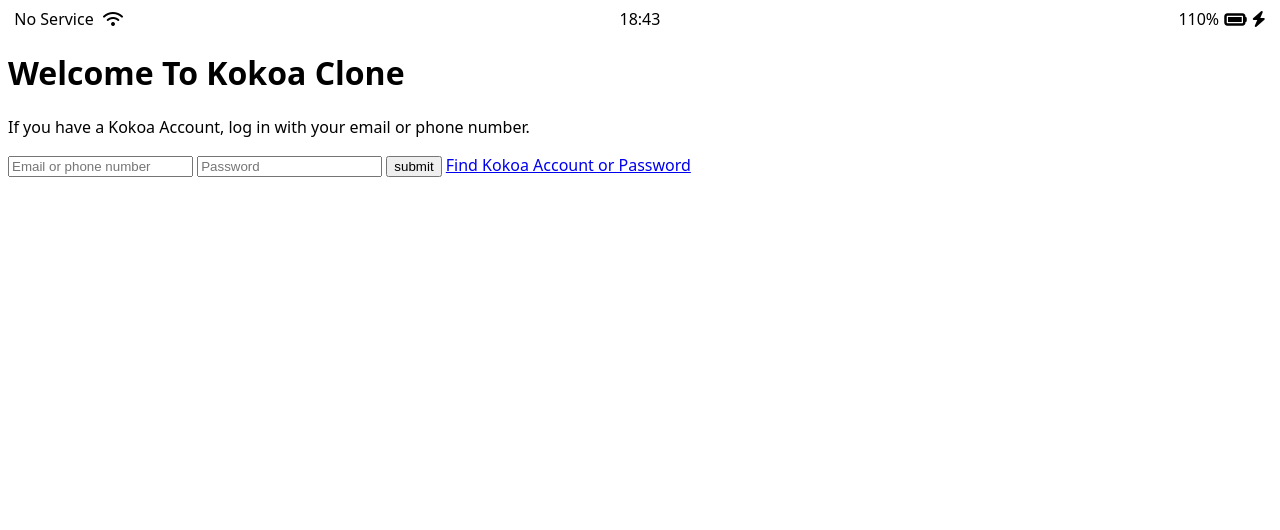
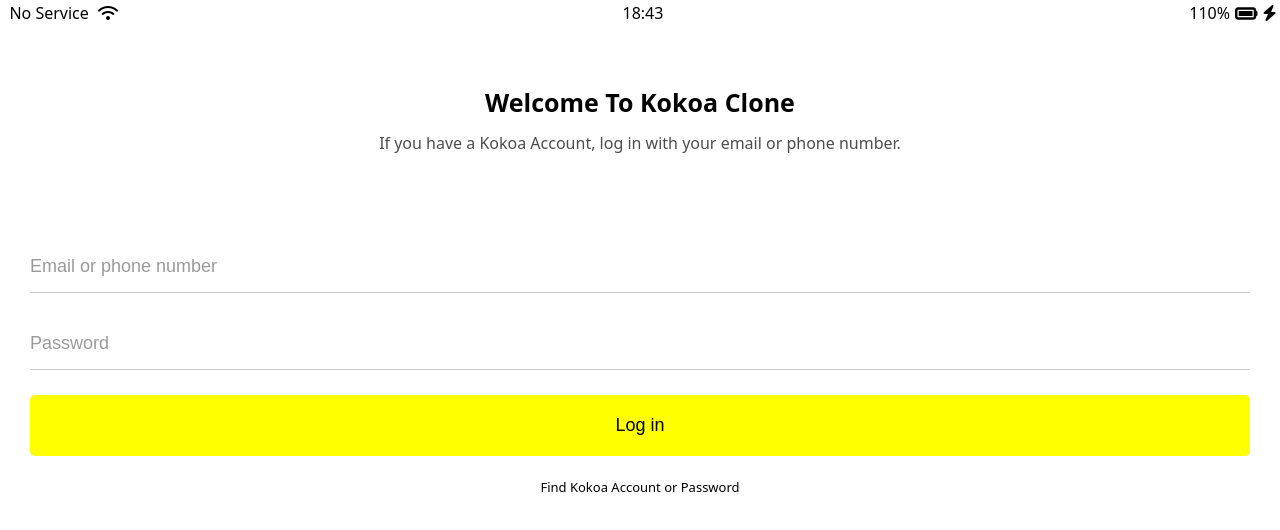
Before and after one commit to whited12/kokoa, a plain HTML site: page index.html in a window 1280 px wide. Drawn offline with Linux system fonts and the light colour scheme; files that its build step writes are made by us from their sources.

Commit message:
#6-5~11
재밌다

근데 지루하다

??

```diff
--- /dev/null
+++ b/1.css
@@ -0,0 +1,53 @@
+body {
+  background-color: rgb(255, 255, 255);
+  display: flex;
+  flex-direction: column;
+  align-items: center;
+  justify-content: center;
+  width: 100vw;
+}
+
+section {
+  display: flex;
+  justify-content: space-around;
+  width: 400px;
+  margin-bottom: 30px;
+}
+/* 박스 2개씩 1개의 column을 총2개 만들거기 때문에 section 을 두 군데로 나눠서 flex 할거임 */
+
+div > div {
+  height: 80px;
+  background-color: rgb(222, 230, 236);
+  position: relative;
+  top: 10px;
+  border: none;
+}
+/* 위에 흰색 바는 div 박스의 relative를 시켜서 위에 둥둥뜨게 함 */
+
+div {
+  width: 180px;
+  height: 360px;
+  border: 3px solid white;
+  display: flex;
+}
+/* div 박스의 크기와 Flex */
+
+section:first-child > div:first-child {
+  background-color: tomato;
+}
+
+/* 첫번째 section 의 첫번째 div 자식 (빨간색) */
+
+section:first-child > div:nth-child(2) {
+  background-color: teal;
+}
+/* 첫번째 section 의 두번째 div 자식 (teal색) */
+section:nth-child(2) > div:first-child {
+  background-color: burlywood;
+}
+/* 두번째 section의 첫번째 div 자식 (burlywood색) */
+
+section:nth-child(2) > div:nth-child(2) {
+  background-color: thistle;
+}
+/* 두번째 section의 두번째 div 자식 (thistle) 색  */
--- a/index.html
+++ b/index.html
@@ -1,7 +1,7 @@
 <!DOCTYPE html>
 <html lang="en">
   <head>
-    <link rel="stylesheet" href="style.css" />
+    <link rel="stylesheet" href="stylecss/style.css" />
     <meta charset="UTF-8" />
     <meta http-equiv="X-UA-Compatible" content="IE=edge" />
     <meta name="viewport" content="width=device-width, initial-scale=1.0" />
@@ -30,10 +30,20 @@
       </p>
     </header>
 
-    <form>
-      <input type="text" placeholder="Email or phone number" />
-      <input type="password" placeholder="Password" />
-      <input type="button" value="submit" />
+    <form action="friends.html" method="get" id="login-form">
+      <input
+        name="username"
+        class="apple"
+        type="text"
+        placeholder="Email or phone number"
+      />
+      <input
+        name="password"
+        class="apple"
+        type="password"
+        placeholder="Password"
+      />
+      <input type="submit" value="Log in" />
       <a href="#">Find Kokoa Account or Password</a>
     </form>
 
--- /dev/null
+++ b/stylecss/header.css
@@ -0,0 +1,18 @@
+.welcome-header {
+  margin: 90px 0;
+  text-align: center;
+  display: flex;
+  flex-direction: column;
+  align-items: center;
+}
+
+.welcome-header__title {
+  margin-bottom: 20px;
+  font-size: 25px;
+  font-weight: bold;
+}
+
+.welcome-header__text {
+  width: 60%;
+  opacity: 0.7;
+}
--- /dev/null
+++ b/stylecss/loginform.css
@@ -0,0 +1,35 @@
+#login-form {
+  display: flex;
+  flex-direction: column;
+  margin: 0 30px;
+}
+
+#login-form input {
+  border: none;
+  padding: 15px 0;
+  font-size: 18px;
+  margin-bottom: 25px;
+}
+#login-form input::placeholder {
+  color: rgba(0, 0, 0, 0.4);
+}
+#login-form input:focus {
+  border-color: var(--blue);
+}
+#login-form input:not([type="submit"]) {
+  border-bottom: 1px solid rgba(0, 0, 0, 0.2);
+  transition: border-color 0.3s ease-in-out;
+}
+
+#login-form input[type="submit"] {
+  background-color: var(--yellow);
+  cursor: pointer;
+  padding: 20px 0px;
+  border-radius: 5px;
+}
+#login-form a {
+  text-align: center;
+  text-decoration: none;
+  color: inherit;
+  font-size: 13px;
+}
--- /dev/null
+++ b/stylecss/nav-bar.css
@@ -0,0 +1,13 @@
+.nav {
+  background-color: #f9f9fa;
+  position: fixed;
+  bottom: 0;
+  width: 100%;
+}
+.nav__list {
+  display: flex;
+  justify-content: space-between;
+  padding: 20px 50px;
+  box-sizing: border-box;
+  border-top: 1px solid rgba(121, 121, 121, 0.3);
+}
--- /dev/null
+++ b/stylecss/reset.css
@@ -0,0 +1,136 @@
+/* http://meyerweb.com/eric/tools/css/reset/
+   v2.0 | 20110126
+   License: none (public domain)
+*/
+
+html,
+body,
+div,
+span,
+applet,
+object,
+iframe,
+h1,
+h2,
+h3,
+h4,
+h5,
+h6,
+p,
+blockquote,
+pre,
+a,
+abbr,
+acronym,
+address,
+big,
+cite,
+code,
+del,
+dfn,
+em,
+img,
+ins,
+kbd,
+q,
+s,
+samp,
+small,
+strike,
+strong,
+sub,
+sup,
+tt,
+var,
+b,
+u,
+i,
+center,
+dl,
+dt,
+dd,
+ol,
+ul,
+li,
+fieldset,
+form,
+label,
+legend,
+table,
+caption,
+tbody,
+tfoot,
+thead,
+tr,
+th,
+td,
+article,
+aside,
+canvas,
+details,
+embed,
+figure,
+figcaption,
+footer,
+header,
+hgroup,
+menu,
+nav,
+output,
+ruby,
+section,
+summary,
+time,
+mark,
+audio,
+video {
+  margin: 0;
+  padding: 0;
+  border: 0;
+  font-size: 100%;
+  font: inherit;
+  vertical-align: baseline;
+}
+/* HTML5 display-role reset for older browsers */
+article,
+aside,
+details,
+figcaption,
+figure,
+footer,
+header,
+hgroup,
+menu,
+nav,
+section {
+  display: block;
+}
+body {
+  line-height: 1;
+}
+ol,
+ul {
+  list-style: none;
+}
+blockquote,
+q {
+  quotes: none;
+}
+blockquote:before,
+blockquote:after,
+q:before,
+q:after {
+  content: "";
+  content: none;
+}
+table {
+  border-collapse: collapse;
+  border-spacing: 0;
+}
+input:focus {
+  outline: none;
+}
+a {
+  color: #2e363e;
+  text-decoration: none;
+}
--- a/challenge/style.css
+++ b/stylecss/status-bar.css
@@ -1,10 +1,10 @@
-body {
-  font-family: system-ui, -apple-system, BlinkMacSystemFont, "Segoe UI", Roboto,
-    Oxygen, Ubuntu, Cantarell, "Open Sans", "Helvetica Neue", sans-serif;
-}
 .status-bar {
   display: flex;
   justify-content: center;
+  padding: 5px 3px;
+  position: fixed;
+  top: 0;
+  width: 100%;
 }
 .status-bar__column {
   width: 33%;
--- /dev/null
+++ b/stylecss/style.css
@@ -0,0 +1,11 @@
+@import "reset.css";
+@import "status-bar.css";
+@import "header.css";
+@import "variable.css";
+@import "loginform.css";
+@import "nav-bar.css";
+
+body {
+  font-family: system-ui, -apple-system, BlinkMacSystemFont, "Segoe UI", Roboto,
+    Oxygen, Ubuntu, Cantarell, "Open Sans", "Helvetica Neue", sans-serif;
+}
--- /dev/null
+++ b/stylecss/variable.css
@@ -0,0 +1,3 @@
+:root {
+  --yellow: yellow;
+}
```
Also changed, not shown: challenge/1.html (added, +37 -0 lines), friends.html (added, +56 -0 lines), images.png (deleted), unnamed.png (deleted), 1 other file.
